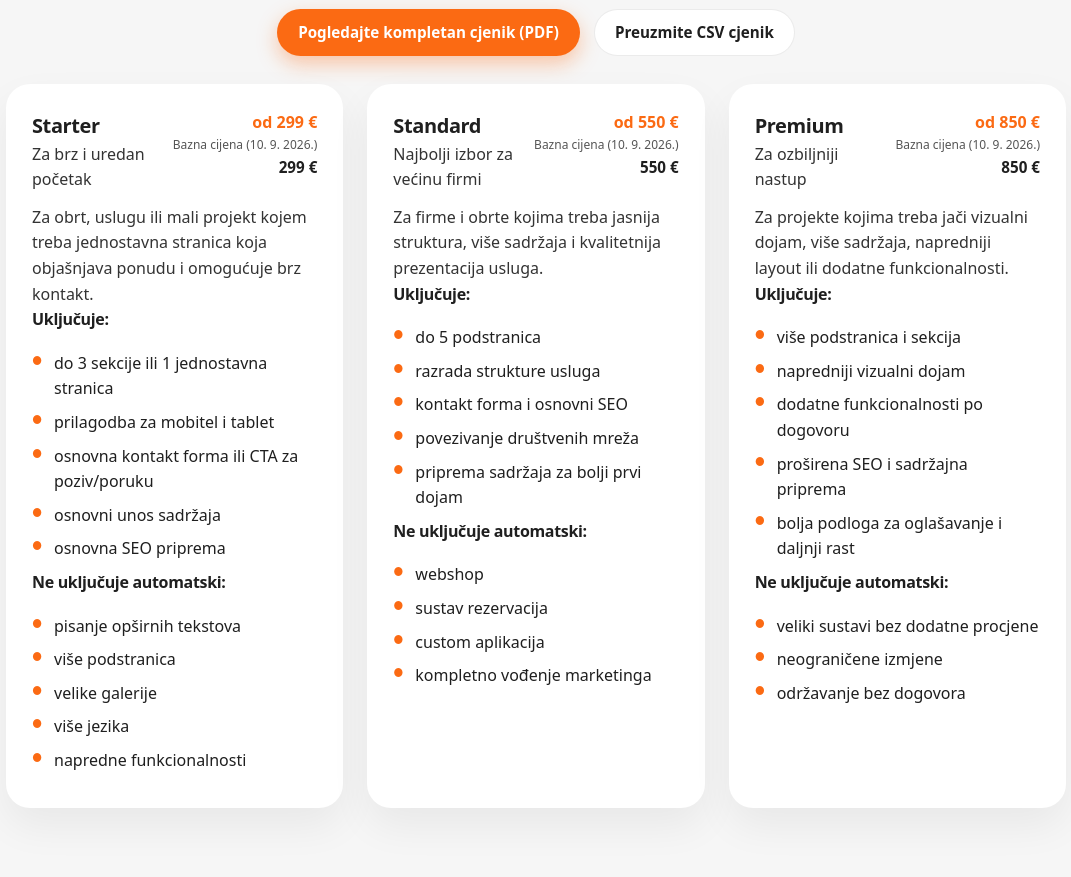
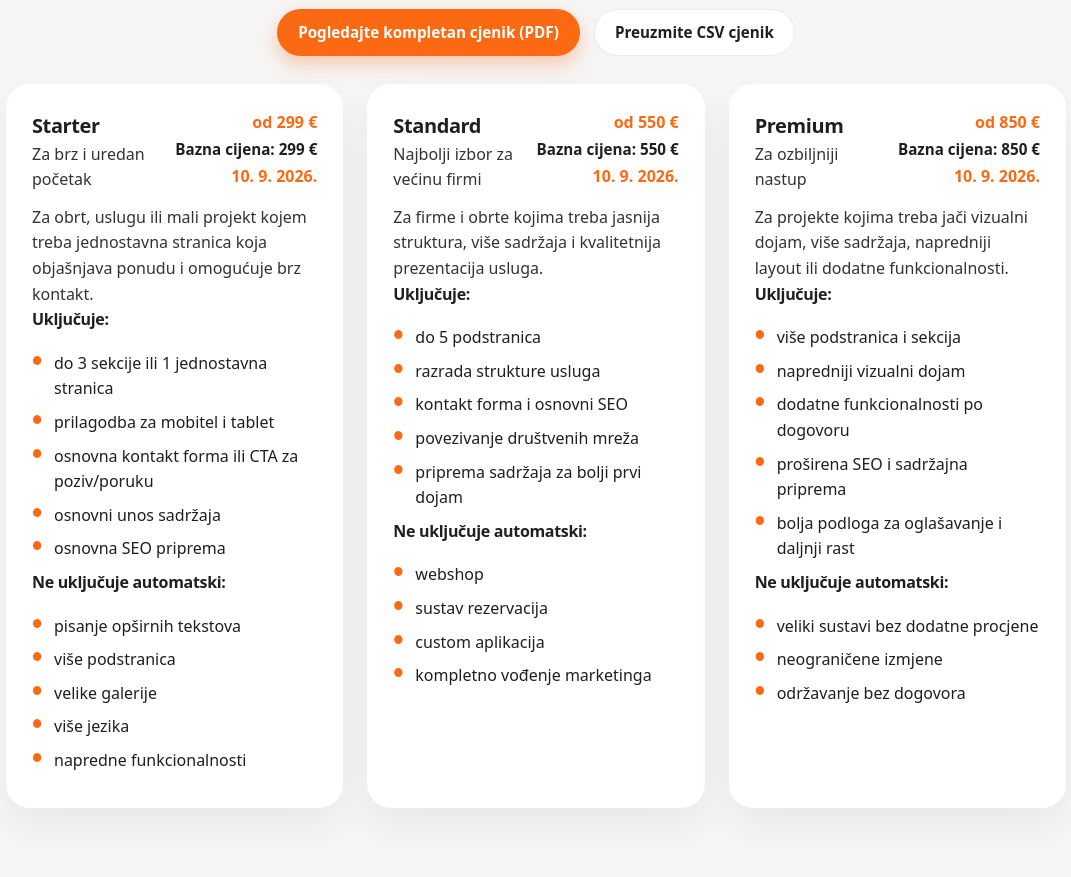
Before and after one commit to Ren0g/promar, a Next.js app: page /izrada-web-stranica in a window 1280 px wide. Shown: the part 1720-2597 px from the top of the page, without its empty margins (104-1175 px from the left). Built offline with nearby package versions, Linux system fonts and the light colour scheme.

Commit message:
Uredi kompaktan prikaz baznih cijena bez narušavanja kartica

```diff
--- a/app/izrada-web-stranica/page.jsx
+++ b/app/izrada-web-stranica/page.jsx
@@ -267,8 +267,8 @@ export default function IzradaWebStranicaPage() {
                   </div>
                   <div className="web-package-prices">
                     <span className="web-package-current-price">{paket.cijena}</span>
-                    <span className="web-package-base-label">Bazna cijena (10. 9. 2026.)</span>
-                    <span className="web-package-base-value">{paket.baznaCijena}</span>
+                    <span className="web-package-base-value">Bazna cijena: {paket.baznaCijena}</span>
+                    <span className="web-package-base-date">10. 9. 2026.</span>
                   </div>
                 </div>
                 <p>{paket.opis}</p>
```
